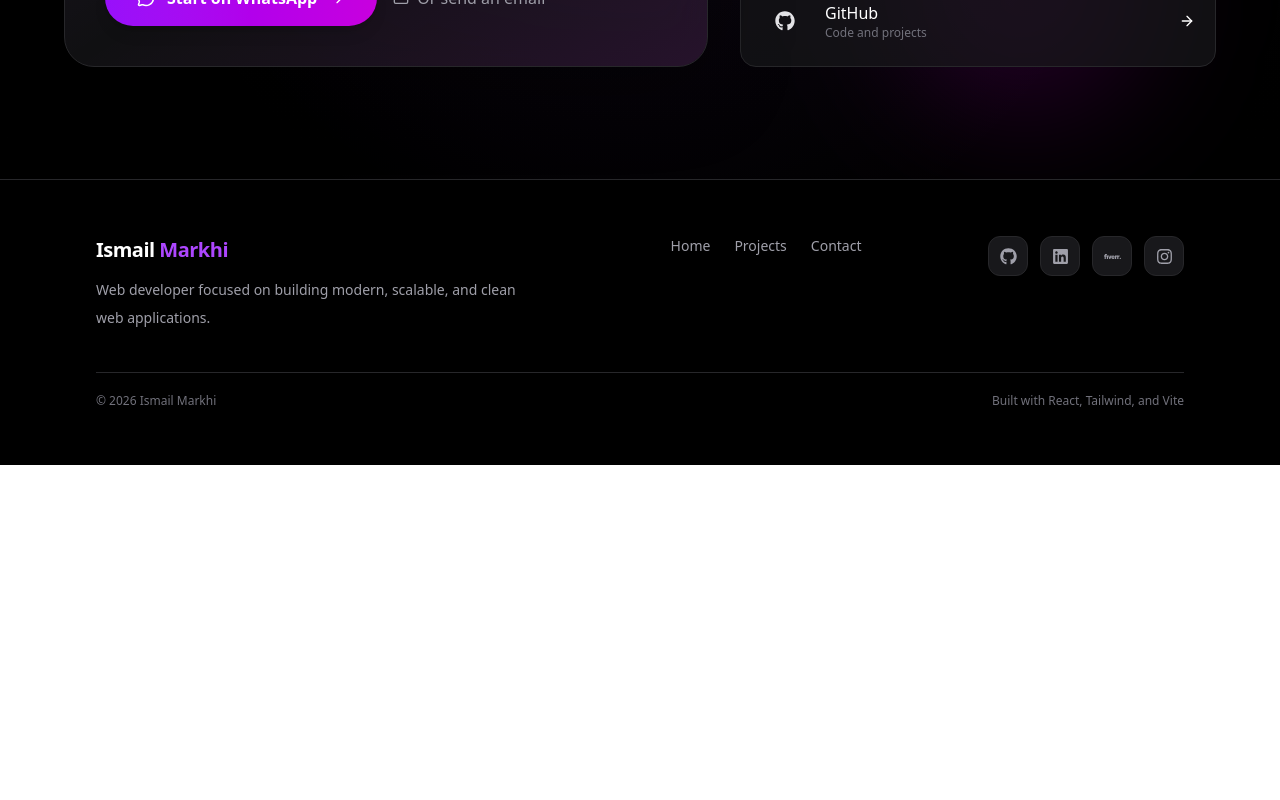
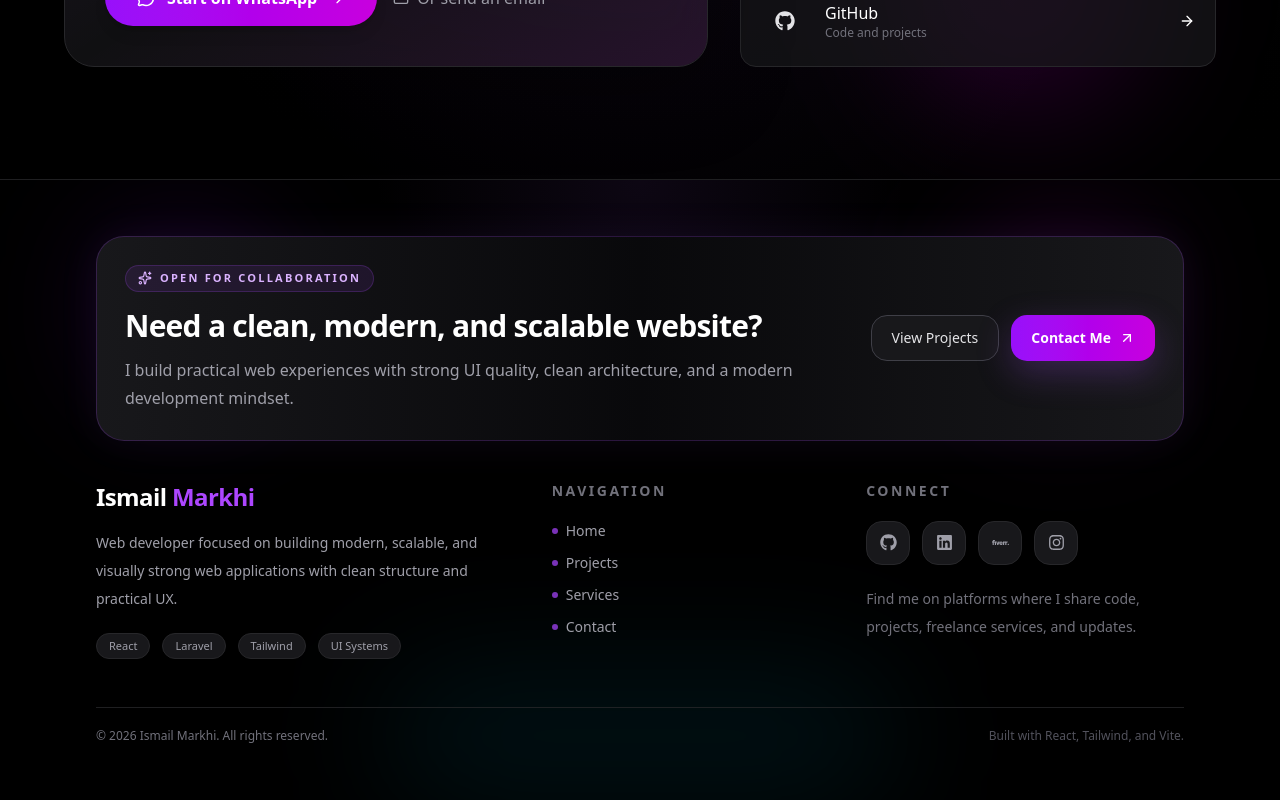
Before and after one commit to IsmailMarkhi/MyWorld, a React (Vite) app: page /contact in a window 1280 px wide. Shown: the part 641-1441 px from the top of the page. Before the commit the page ends 1106 px from the top, so only its background shows below. Built offline with nearby package versions, Linux system fonts and the light colour scheme.

Commit message:
index.html fixed

```diff
--- a/src/components/layout/Footer.jsx
+++ b/src/components/layout/Footer.jsx
@@ -1,5 +1,7 @@
+import { Link } from "react-router-dom";
 import { FaGithub, FaLinkedin, FaInstagram } from "react-icons/fa";
 import { SiFiverr } from "react-icons/si";
+import { ArrowUpRight, Sparkles } from "lucide-react";
 
 const socialLinks = [
   {
@@ -25,46 +27,145 @@ const socialLinks = [
 ];
 
 const navLinks = [
-  { label: "Home", href: "#home" },
-  { label: "Projects", href: "#projects" },
-  { label: "Contact", href: "#contact" },
+  { label: "Home", to: "/" },
+  { label: "Projects", to: "/projects" },
+  { label: "Services", to: "/services" },
+  { label: "Contact", to: "/contact" },
 ];
 
 export default function Footer() {
   return (
-    <footer className="border-t border-zinc-800 bg-black">
-      <div className="mx-auto max-w-6xl px-5 py-14 sm:px-6 lg:px-8">
-        <div className="flex flex-col gap-10 md:flex-row md:items-start md:justify-between">
+    <footer className="relative overflow-hidden border-t border-zinc-800/80 bg-black">
+      {/* Neon atmosphere */}
+      <div className="pointer-events-none absolute inset-0">
+        <div className="absolute left-[8%] top-12 h-40 w-40 rounded-full bg-purple-700/20 blur-3xl" />
+        <div className="absolute right-[10%] top-10 h-44 w-44 rounded-full bg-fuchsia-700/20 blur-3xl" />
+        <div className="absolute bottom-0 left-1/2 h-32 w-[40%] -translate-x-1/2 rounded-full bg-cyan-500/10 blur-3xl" />
+        <div className="absolute inset-0 bg-[radial-gradient(circle_at_top,rgba(168,85,247,0.08),transparent_30%)]" />
+      </div>
+
+      <div className="relative mx-auto max-w-6xl px-5 py-14 sm:px-6 lg:px-8">
+        {/* Top CTA strip */}
+        <div
+          className="
+            mb-10 rounded-[28px] border border-purple-500/20
+            bg-gradient-to-r from-zinc-900 via-zinc-950 to-zinc-900
+            p-6 shadow-[0_0_40px_rgba(168,85,247,0.08)]
+            sm:p-7
+          "
+        >
+          <div className="flex flex-col gap-5 lg:flex-row lg:items-center lg:justify-between">
+            <div className="max-w-2xl">
+              <span className="inline-flex items-center gap-2 rounded-full border border-purple-500/20 bg-purple-500/10 px-3 py-1 text-[11px] font-semibold uppercase tracking-[0.2em] text-purple-300">
+                <Sparkles size={14} />
+                Open for collaboration
+              </span>
+
+              <h2 className="mt-4 text-2xl font-semibold tracking-tight text-white sm:text-3xl">
+                Need a clean, modern, and scalable website?
+              </h2>
+
+              <p className="mt-3 text-sm leading-7 text-zinc-400 sm:text-base">
+                I build practical web experiences with strong UI quality, clean
+                architecture, and a modern development mindset.
+              </p>
+            </div>
+
+            <div className="flex flex-col gap-3 sm:flex-row">
+              <Link
+                to="/projects"
+                className="
+                  inline-flex items-center justify-center gap-2 rounded-2xl
+                  border border-zinc-700 bg-zinc-900 px-5 py-3 text-sm font-medium
+                  text-zinc-200 transition-all duration-300
+                  hover:-translate-y-[1px] hover:border-purple-400 hover:text-white
+                  hover:shadow-[0_0_25px_rgba(168,85,247,0.18)]
+                "
+              >
+                View Projects
+              </Link>
+
+              <Link
+                to="/contact"
+                className="
+                  inline-flex items-center justify-center gap-2 rounded-2xl
+                  bg-gradient-to-r from-purple-600 to-fuchsia-600
+                  px-5 py-3 text-sm font-semibold text-white
+                  shadow-[0_12px_35px_rgba(168,85,247,0.25)]
+                  transition-all duration-300
+                  hover:-translate-y-[1px]
+                  hover:shadow-[0_18px_45px_rgba(168,85,247,0.35)]
+                "
+              >
+                Contact Me
+                <ArrowUpRight size={16} />
+              </Link>
+            </div>
+          </div>
+        </div>
+
+        {/* Main footer content */}
+        <div className="grid gap-10 md:grid-cols-[1.2fr_0.8fr_0.9fr] md:gap-8">
           {/* Brand */}
           <div className="max-w-md">
-            <h3 className="text-xl font-semibold tracking-tight text-white">
+            <h3 className="text-xl font-semibold tracking-tight text-white sm:text-2xl">
               Ismail <span className="text-purple-500">Markhi</span>
             </h3>
 
-            <p className="mt-3 text-sm leading-7 text-zinc-400">
-              Web developer focused on building modern, scalable, and clean web
-              applications.
+            <p className="mt-4 text-sm leading-7 text-zinc-400">
+              Web developer focused on building modern, scalable, and visually
+              strong web applications with clean structure and practical UX.
             </p>
+
+            <div className="mt-5 flex flex-wrap gap-3">
+              <span className="rounded-full border border-zinc-800 bg-zinc-900 px-3 py-1 text-[11px] font-medium text-zinc-400">
+                React
+              </span>
+              <span className="rounded-full border border-zinc-800 bg-zinc-900 px-3 py-1 text-[11px] font-medium text-zinc-400">
+                Laravel
+              </span>
+              <span className="rounded-full border border-zinc-800 bg-zinc-900 px-3 py-1 text-[11px] font-medium text-zinc-400">
+                Tailwind
+              </span>
+              <span className="rounded-full border border-zinc-800 bg-zinc-900 px-3 py-1 text-[11px] font-medium text-zinc-400">
+                UI Systems
+              </span>
+            </div>
           </div>
 
           {/* Navigation */}
+          <div>
+            <p className="text-sm font-semibold uppercase tracking-[0.18em] text-zinc-500">
+              Navigation
+            </p>
+
             <nav
               aria-label="Footer Navigation"
-            className="flex flex-wrap items-center gap-x-6 gap-y-3"
+              className="mt-5 flex flex-col gap-3"
             >
               {navLinks.map((link) => (
-              <a
+                <Link
                   key={link.label}
-                href={link.href}
-                className="text-sm font-medium text-zinc-400 transition hover:text-white"
+                  to={link.to}
+                  className="
+                    group inline-flex w-fit items-center gap-2 text-sm font-medium
+                    text-zinc-400 transition-all duration-300 hover:text-white
+                  "
                 >
+                  <span className="h-1.5 w-1.5 rounded-full bg-purple-500/70 transition group-hover:scale-125" />
                   {link.label}
-              </a>
+                </Link>
               ))}
             </nav>
+          </div>
 
           {/* Social */}
-          <div className="flex items-center gap-3">
+          <div>
+            <p className="text-sm font-semibold uppercase tracking-[0.18em] text-zinc-500">
+              Connect
+            </p>
+
+            <div className="mt-5 flex flex-wrap items-center gap-3">
               {socialLinks.map(({ name, href, icon: Icon }) => (
                 <a
                   key={name}
@@ -73,22 +174,35 @@ export default function Footer() {
                   rel="noopener noreferrer"
                   aria-label={name}
                   className="
-                  flex h-10 w-10 items-center justify-center
-                  rounded-xl border border-zinc-800
+                    group relative flex h-11 w-11 items-center justify-center
+                    rounded-2xl border border-zinc-800
                     bg-zinc-900 text-zinc-400
-                  transition hover:border-purple-500 hover:text-white
+                    transition-all duration-300
+                    hover:-translate-y-[2px]
+                    hover:border-purple-500
+                    hover:text-white
+                    hover:shadow-[0_0_25px_rgba(168,85,247,0.22)]
                   "
                 >
                   <Icon size={17} />
+                  <span className="pointer-events-none absolute -bottom-8 left-1/2 -translate-x-1/2 whitespace-nowrap rounded-md bg-zinc-800 px-2 py-1 text-[10px] text-zinc-300 opacity-0 transition group-hover:opacity-100">
+                    {name}
+                  </span>
                 </a>
               ))}
+            </div>
+
+            <p className="mt-5 text-sm leading-7 text-zinc-500">
+              Find me on platforms where I share code, projects, freelance
+              services, and updates.
+            </p>
           </div>
         </div>
 
         {/* Bottom */}
-        <div className="mt-10 flex flex-col gap-3 border-t border-zinc-800 pt-5 text-xs text-zinc-500 md:flex-row md:items-center md:justify-between">
-          <p>© {new Date().getFullYear()} Ismail Markhi</p>
-          <p>Built with React, Tailwind, and Vite</p>
+        <div className="mt-12 flex flex-col gap-3 border-t border-zinc-800/80 pt-5 text-xs text-zinc-500 md:flex-row md:items-center md:justify-between">
+          <p>© {new Date().getFullYear()} Ismail Markhi. All rights reserved.</p>
+          <p className="text-zinc-600">Built with React, Tailwind, and Vite.</p>
         </div>
       </div>
     </footer>
--- a/src/components/sections/Hero.jsx
+++ b/src/components/sections/Hero.jsx
@@ -1,8 +1,15 @@
 import Container from "../ui/Container";
+import { Link } from "react-router-dom";
 import { FaGithub, FaLinkedin } from "react-icons/fa";
 import { SiFiverr } from "react-icons/si";
 import { motion } from "framer-motion";
-import { ArrowRight, Download, Sparkles } from "lucide-react";
+import {
+  ArrowRight,
+  Download,
+  Sparkles,
+  CheckCircle2,
+  BadgeCheck,
+} from "lucide-react";
 import myImage from "../../assets/image.png";
 
 const socialLinks = [
@@ -39,7 +46,6 @@ const fadeUp = {
 export default function Hero() {
   return (
     <section
-      id="home"
       aria-labelledby="hero-title"
       className="relative overflow-hidden bg-gradient-to-b from-white via-zinc-50/70 to-white pt-32 pb-20 sm:pt-36 sm:pb-24 lg:pt-40 lg:pb-28"
     >
@@ -51,19 +57,26 @@ export default function Hero() {
       </div>
 
       <Container>
-        <div className="relative grid items-center gap-12 lg:grid-cols-[1.08fr_0.92fr] lg:gap-14 xl:gap-18">
+        <div className="relative grid items-center gap-12 lg:grid-cols-[1.05fr_0.95fr] lg:gap-14 xl:gap-20">
           {/* LEFT */}
           <header className="max-w-3xl">
-            <motion.p
+            <motion.div
               variants={fadeUp}
               initial="hidden"
               animate="show"
-              custom={0.05}
-              className="mb-5 inline-flex items-center gap-2 rounded-full border border-purple-200/80 bg-white/90 px-4 py-2 text-xs font-semibold tracking-wide text-purple-700 shadow-sm backdrop-blur sm:text-sm"
+              custom={0.04}
+              className="mb-5 flex flex-wrap items-center gap-3"
             >
-              <Sparkles size={15} />
-              Freelance Web Developer
-            </motion.p>
+              <p className="inline-flex items-center gap-2 rounded-full border border-purple-200/80 bg-white/90 px-4 py-2 text-xs font-semibold tracking-wide text-purple-700 shadow-sm backdrop-blur sm:text-sm">
+                <Sparkles size={15} />
+                Freelance Web Developer
+              </p>
+
+              <span className="inline-flex items-center gap-2 rounded-full border border-zinc-200 bg-white px-3 py-2 text-[11px] font-medium text-zinc-600 shadow-sm">
+                <BadgeCheck size={14} className="text-purple-600" />
+                Available for projects
+              </span>
+            </motion.div>
 
             <motion.h1
               id="hero-title"
@@ -71,7 +84,7 @@ export default function Hero() {
               initial="hidden"
               animate="show"
               custom={0.12}
-              className="text-[2.6rem] font-bold leading-[0.98] tracking-tight text-zinc-900 sm:text-5xl md:text-6xl xl:text-7xl"
+              className="text-[2.65rem] font-bold leading-[0.96] tracking-tight text-zinc-900 sm:text-5xl md:text-6xl xl:text-7xl"
             >
               Ismail Markhi
               <span className="mt-2 block bg-gradient-to-r from-zinc-900 via-zinc-800 to-purple-700 bg-clip-text text-transparent">
@@ -86,30 +99,47 @@ export default function Hero() {
               custom={0.2}
               className="mt-6 max-w-2xl text-base leading-7 text-zinc-600 sm:text-lg sm:leading-8 md:text-xl"
             >
-              I’m{" "}
-              <strong className="font-semibold text-zinc-900">
-                Ismail Markhi
-              </strong>
-              , a web developer in Morocco focused on scalable interfaces, clean
-              structure, and practical digital products built with{" "}
-              <strong className="font-semibold text-zinc-900">React</strong>,{" "}
-              <strong className="font-semibold text-zinc-900">Laravel</strong>,
-              {" "}and{" "}
-              <strong className="font-semibold text-zinc-900">Python</strong>.
-              I build modern, responsive, and user-focused web applications with
-              strong UI systems and clean architecture.
+              I build modern websites and web applications with
+              <strong className="font-semibold text-zinc-900"> React</strong>,
+              <strong className="font-semibold text-zinc-900"> Laravel</strong>,
+              and
+              <strong className="font-semibold text-zinc-900"> Tailwind CSS</strong>.
+              My focus is simple: clean UI, strong structure, responsive layouts,
+              and practical digital products that feel professional and stay easy
+              to scale.
             </motion.p>
+
+            <motion.div
+              variants={fadeUp}
+              initial="hidden"
+              animate="show"
+              custom={0.26}
+              className="mt-7 flex flex-wrap gap-3 text-sm text-zinc-500"
+            >
+              <span className="inline-flex items-center gap-2 rounded-full border border-zinc-200 bg-white px-3 py-2 shadow-sm">
+                <CheckCircle2 size={15} className="text-purple-600" />
+                Clean architecture
+              </span>
+              <span className="inline-flex items-center gap-2 rounded-full border border-zinc-200 bg-white px-3 py-2 shadow-sm">
+                <CheckCircle2 size={15} className="text-purple-600" />
+                Responsive by default
+              </span>
+              <span className="inline-flex items-center gap-2 rounded-full border border-zinc-200 bg-white px-3 py-2 shadow-sm">
+                <CheckCircle2 size={15} className="text-purple-600" />
+                Serious quality
+              </span>
+            </motion.div>
 
             <motion.nav
               variants={fadeUp}
               initial="hidden"
               animate="show"
-              custom={0.28}
+              custom={0.32}
               aria-label="Primary actions"
               className="mt-8 flex flex-col gap-3 sm:flex-row sm:flex-wrap sm:items-center"
             >
-              <a
-                href="#projects"
+              <Link
+                to="/projects"
                 className="
                   inline-flex items-center justify-center gap-2 rounded-2xl
                   bg-purple-600 px-6 py-3.5 text-sm font-semibold text-white
@@ -119,7 +149,7 @@ export default function Hero() {
               >
                 View Projects
                 <ArrowRight size={17} />
-              </a>
+              </Link>
 
               <a
                 href="/resume.pdf"
@@ -135,8 +165,8 @@ export default function Hero() {
                 Download CV
               </a>
 
-              <a
-                href="#contact"
+              <Link
+                to="/contact"
                 className="
                   inline-flex items-center justify-center rounded-2xl
                   border border-zinc-200 bg-white/90 px-5 py-3.5 text-sm font-semibold
@@ -145,20 +175,17 @@ export default function Hero() {
                 "
               >
                 Contact Me
-              </a>
+              </Link>
             </motion.nav>
 
             <motion.div
               variants={fadeUp}
               initial="hidden"
               animate="show"
-              custom={0.36}
+              custom={0.38}
               className="mt-8 flex flex-col gap-5 lg:flex-row lg:items-center lg:justify-between"
             >
-              <nav
-                aria-label="Social links"
-                className="flex items-center gap-3"
-              >
+              <nav aria-label="Social links" className="flex items-center gap-3">
                 {socialLinks.map(({ href, icon: Icon, label }) => (
                   <a
                     key={label}
@@ -179,8 +206,8 @@ export default function Hero() {
               </nav>
 
               <p className="max-w-md text-sm leading-6 text-zinc-500">
-                Available for freelance work, internships, and modern React or
-                Laravel projects.
+                Available for freelance work, portfolio websites, frontend
+                interfaces, landing pages, and modern Laravel or React projects.
               </p>
             </motion.div>
           </header>
@@ -190,10 +217,10 @@ export default function Hero() {
             variants={fadeUp}
             initial="hidden"
             animate="show"
-            custom={0.2}
-            className="relative mx-auto w-full max-w-[38rem]"
+            custom={0.18}
+            className="relative mx-auto w-full max-w-[40rem]"
           >
-            <div className="overflow-hidden rounded-[28px] border border-zinc-200/90 bg-white shadow-[0_20px_70px_rgba(0,0,0,0.08)]">
+            <div className="overflow-hidden rounded-[30px] border border-zinc-200/90 bg-white shadow-[0_22px_80px_rgba(0,0,0,0.08)]">
               {/* top bar */}
               <div className="flex items-center justify-between border-b border-zinc-200 px-4 py-4 sm:px-5">
                 <div className="flex items-center gap-2" aria-hidden="true">
@@ -207,9 +234,9 @@ export default function Hero() {
               </div>
 
               <div className="grid gap-5 p-4 sm:p-5 md:gap-6 md:p-6">
-                {/* Photo block */}
-                <article className="relative overflow-hidden rounded-[24px] border border-zinc-200 bg-gradient-to-br from-zinc-100 via-white to-purple-50 p-4">
-                  <div className="grid items-center gap-4 sm:grid-cols-[110px_1fr]">
+                {/* Photo and intro */}
+                <article className="relative overflow-hidden rounded-[24px] border border-zinc-200 bg-gradient-to-br from-zinc-100 via-white to-purple-50 p-4 sm:p-5">
+                  <div className="grid items-center gap-4 sm:grid-cols-[118px_1fr]">
                     <div className="mx-auto h-24 w-24 overflow-hidden rounded-2xl border border-white bg-zinc-200 shadow-sm sm:h-28 sm:w-28">
                       <img
                         src={myImage}
@@ -251,8 +278,8 @@ export default function Hero() {
                   </pre>
                 </article>
 
-                {/* Stats */}
-                <div className="grid grid-cols-2 gap-3 sm:gap-4">
+                {/* Bottom cards */}
+                <div className="grid gap-3 sm:grid-cols-3 sm:gap-4">
                   <article className="rounded-[24px] border border-zinc-200 bg-zinc-50 p-4 text-center sm:p-5">
                     <p className="text-xl font-bold tracking-tight text-zinc-900 sm:text-2xl">
                       2.5+
@@ -270,11 +297,21 @@ export default function Hero() {
                       Projects Built
                     </p>
                   </article>
+
+                  <article className="rounded-[24px] border border-zinc-200 bg-zinc-50 p-4 text-center sm:p-5">
+                    <p className="text-xl font-bold tracking-tight text-zinc-900 sm:text-2xl">
+                      100%
+                    </p>
+                    <p className="mt-1 text-[11px] font-semibold uppercase tracking-wide text-zinc-500 sm:text-xs">
+                      Responsive Focus
+                    </p>
+                  </article>
                 </div>
               </div>
             </div>
 
             <div className="pointer-events-none absolute -right-4 -top-4 h-20 w-20 rounded-full bg-purple-200/60 blur-2xl sm:-right-6 sm:-top-6 sm:h-24 sm:w-24" />
+            <div className="pointer-events-none absolute -left-4 -bottom-4 h-20 w-20 rounded-full bg-fuchsia-200/50 blur-2xl sm:-left-6 sm:-bottom-6 sm:h-24 sm:w-24" />
           </motion.div>
         </div>
       </Container>
```
Lines whose indentation alone changed are shown as unchanged.
